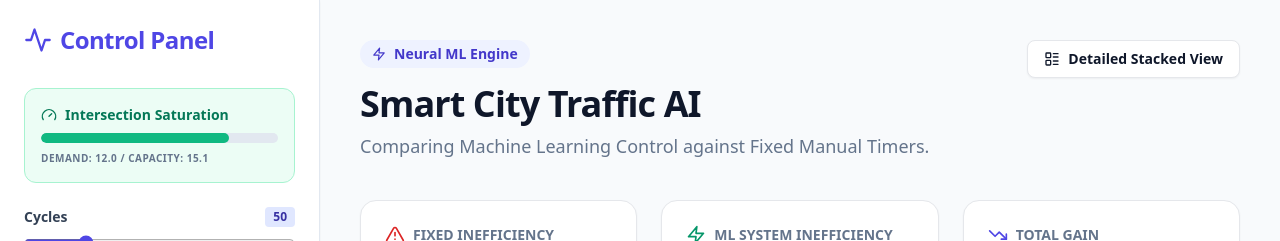
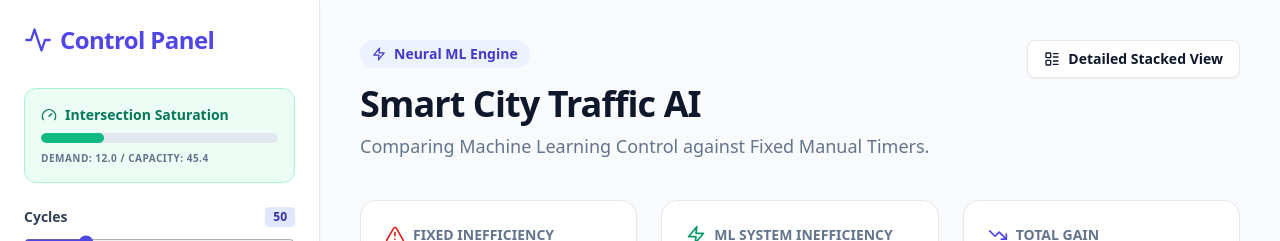
Before and after one commit to PrincePatel2007/my-traffic-app, a Next.js app: page / in a window 1280 px wide. Shown: the top 241 px of the page. Built offline with nearby package versions, Linux system fonts and the light colour scheme.

Commit message:
Adjusted congestion meter

```diff
--- a/app/page.tsx
+++ b/app/page.tsx
@@ -18,6 +18,7 @@ export default function TrafficDashboard() {
   const [isDetailedView, setIsDetailedView] = useState(false);
   const [simError, setSimError] = useState<string | null>(null);
 
+  // REAL-TIME CAPACITY CALCULATOR (NOW INCLUDES LANE MULTIPLIERS)
   const calculateCapacity = () => {
     const totalAvgArrivals =
       ((arrivalsPerMin.North[0] + arrivalsPerMin.North[1]) / 2) +
@@ -25,8 +26,12 @@ export default function TrafficDashboard() {
       ((arrivalsPerMin.East[0] + arrivalsPerMin.East[1]) / 2) +
       ((arrivalsPerMin.West[0] + arrivalsPerMin.West[1]) / 2);
 
-    // Theoretical max clearance based on standard 120s cycle minus 44s dead time (63% efficiency)
-    const maxClearancePerMin = (60 / avgCarTime) * 0.63;
+    // Calculate the average number of lanes across all 4 directions
+    const avgLanes = (lanes.NS * 2 + lanes.EW * 2) / 4;
+
+    // Base capacity for 1 lane is (60 / avgCarTime) * 63% efficiency (due to dead time).
+    // Multiply by the average lanes to get the total intersection bandwidth!
+    const maxClearancePerMin = ((60 / avgCarTime) * 0.63) * avgLanes;
     const saturationRatio = (totalAvgArrivals / maxClearancePerMin) * 100;
 
     return { ratio: saturationRatio, limit: maxClearancePerMin, demand: totalAvgArrivals };
@@ -64,12 +69,12 @@ export default function TrafficDashboard() {
       <div className="w-80 bg-white border-r border-slate-200 p-6 overflow-y-auto h-screen sticky top-0 shadow-sm z-10 shrink-0 custom-scrollbar">
         <h2 className="text-2xl font-black flex items-center gap-2 mb-8 text-indigo-600 tracking-tight"><Activity size={28} /> Control Panel</h2>
 
-        <div className={`mb-6 p-4 rounded-xl border ${cap.ratio > 100 ? 'bg-red-50 border-red-200' : cap.ratio > 80 ? 'bg-orange-50 border-orange-200' : 'bg-emerald-50 border-emerald-200'}`}>
+        <div className={`mb-6 p-4 rounded-xl border transition-colors duration-300 ${cap.ratio > 100 ? 'bg-red-50 border-red-200' : cap.ratio > 80 ? 'bg-orange-50 border-orange-200' : 'bg-emerald-50 border-emerald-200'}`}>
             <h3 className={`font-black flex items-center gap-2 mb-2 text-sm ${cap.ratio > 100 ? 'text-red-700' : cap.ratio > 80 ? 'text-orange-700' : 'text-emerald-700'}`}>
                 <Gauge size={16} /> Intersection Saturation
             </h3>
             <div className="w-full bg-slate-200 rounded-full h-2.5 mb-2 overflow-hidden">
-                <div className={`h-2.5 rounded-full ${cap.ratio > 100 ? 'bg-red-500' : cap.ratio > 80 ? 'bg-orange-500' : 'bg-emerald-500'}`} style={{ width: `${Math.min(cap.ratio, 100)}%` }}></div>
+                <div className={`h-2.5 rounded-full transition-all duration-500 ${cap.ratio > 100 ? 'bg-red-500' : cap.ratio > 80 ? 'bg-orange-500' : 'bg-emerald-500'}`} style={{ width: `${Math.min(cap.ratio, 100)}%` }}></div>
             </div>
             <p className="text-[10px] text-slate-500 font-bold uppercase tracking-wider">
                 Demand: {cap.demand.toFixed(1)} / Capacity: {cap.limit.toFixed(1)}
```
